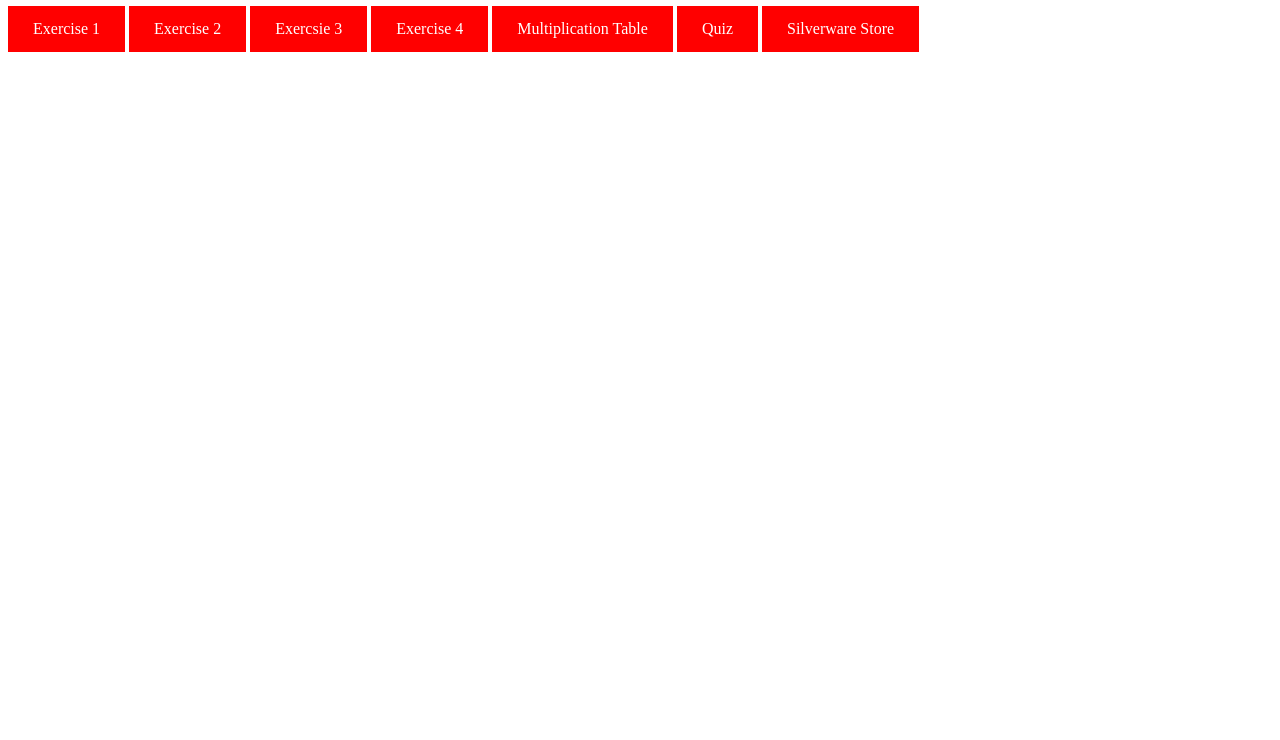
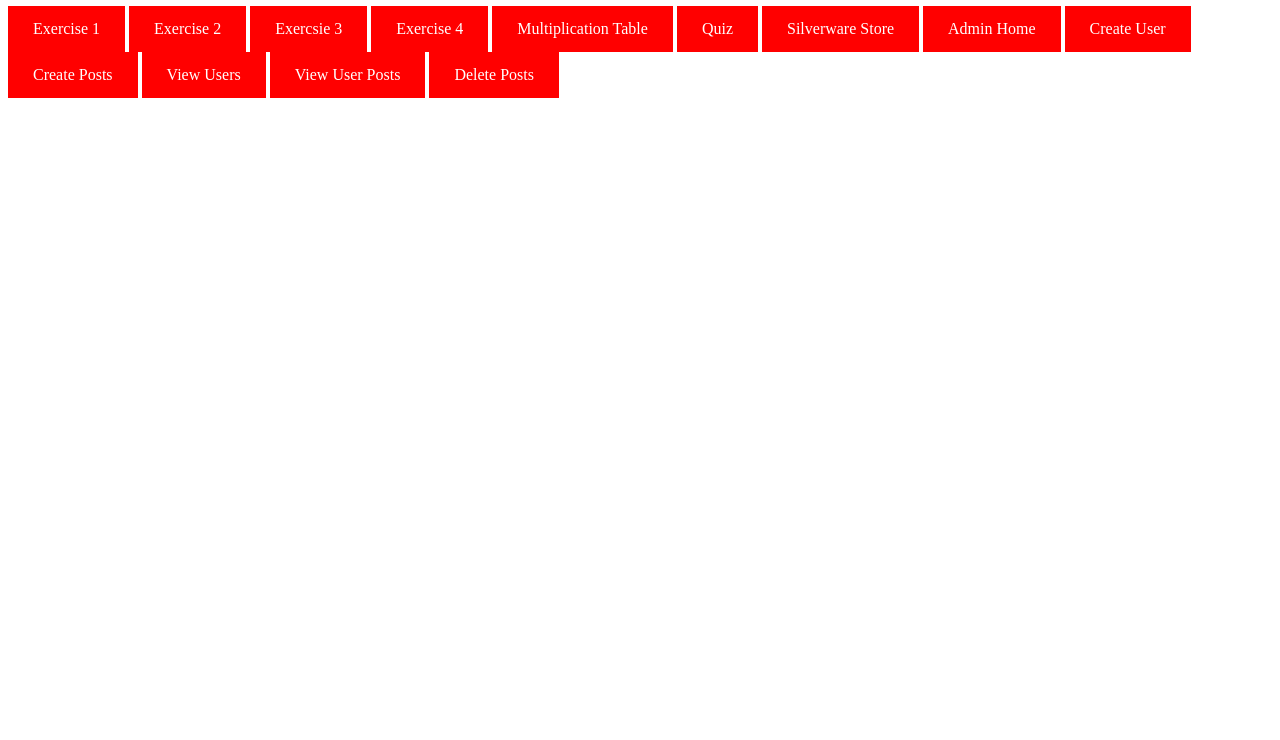
Before and after one commit to k19c90/EECS448_Lab3, a plain HTML site: page index.html in a window 1280 px wide. Shown: the part 60-800 px from the top of the page. Drawn offline with Linux system fonts and the light colour scheme.

Commit message:
adding links for lab 5

```diff
--- a/index.html
+++ b/index.html
@@ -13,5 +13,11 @@
         <a href="exercise1.php">Multiplication Table</a>
         <a href="quiz.html">Quiz</a>
         <a href="customerFrontend.html">Silverware Store</a>
+        <a href="AdminHome.html">Admin Home</a>
+        <a href="CreateUser.html">Create User</a>
+        <a href="CreatePosts.html">Create Posts</a>
+        <a href="ViewUsers.php">View Users</a>
+        <a href="ViewUserPosts.html">View User Posts</a>
+        <a href="DeletePost.html">Delete Posts</a>
 	</body>
 </html>
```
Also changed, not shown: 1 other file.
